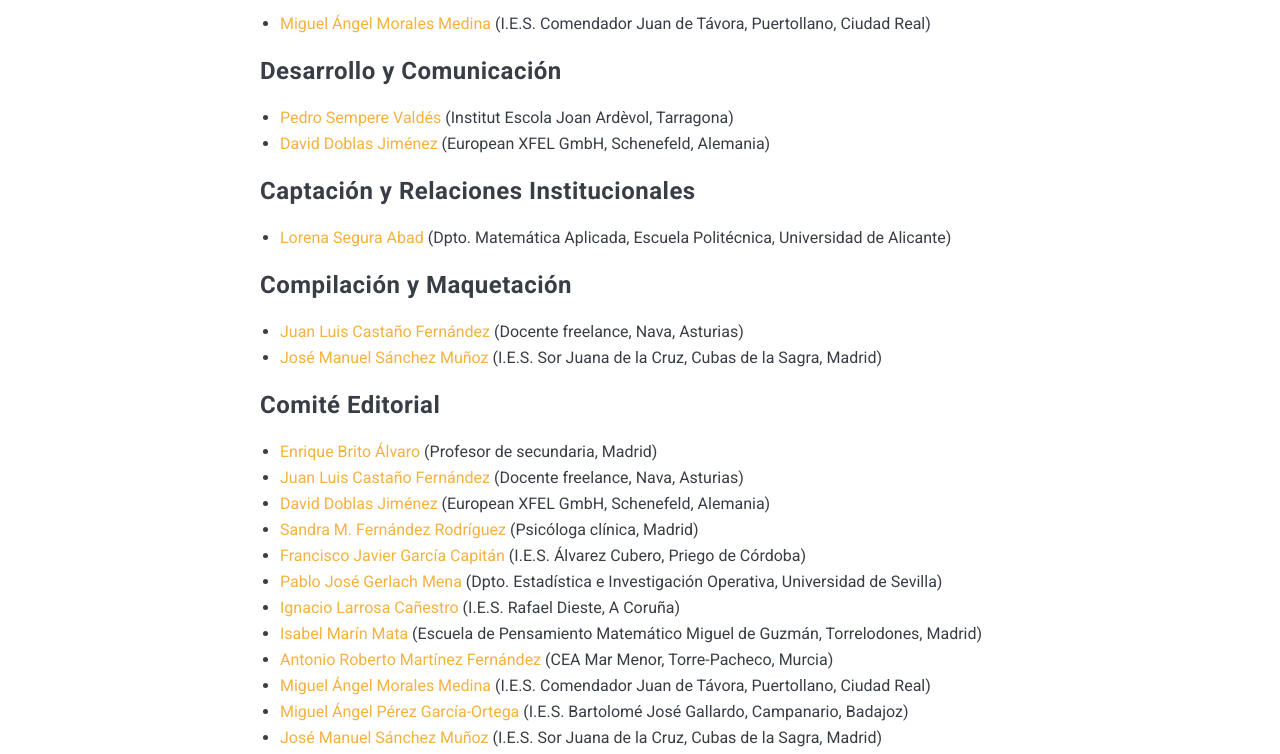
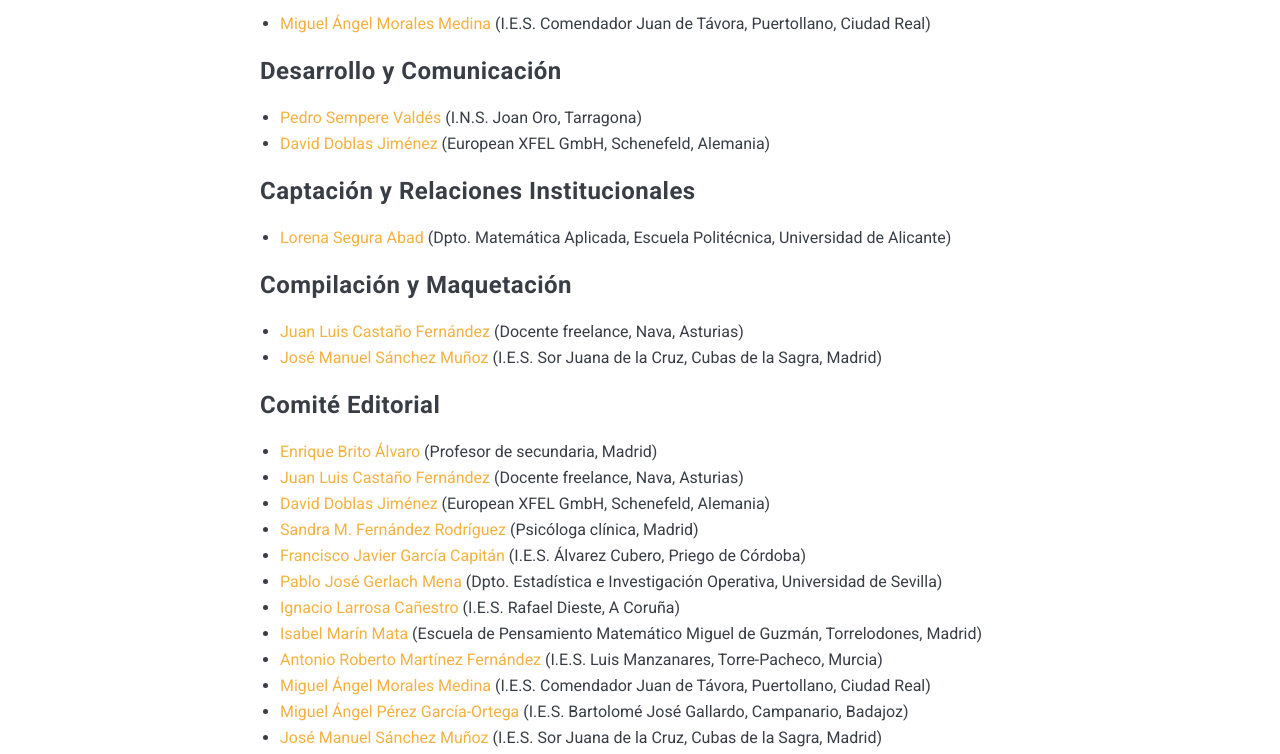
Before and after one commit to revistalva2/lva2.github.io, a Jekyll site: the page built from _pages/01-ficha_bibliografica.markdown, in a window 1280 px wide. Shown: the part 861-1615 px from the top of the page. Built offline with Jekyll 4.4.1, drawn with Linux system fonts in a browser that asks for light colours; nearby versions of some CDN libraries.

Commit message:
Update 01-ficha_bibliografica.markdown

```diff
--- a/_pages/01-ficha_bibliografica.markdown
+++ b/_pages/01-ficha_bibliografica.markdown
@@ -35,7 +35,7 @@ permalink: /ficha_bibliografica/
 
 ### Desarrollo y Comunicación
 
-- [Pedro Sempere Valdés](mailto:pedrosemperevaldes@gmail.com) (Institut Escola Joan Ardèvol, Tarragona)
+- [Pedro Sempere Valdés](mailto:psemper1@xtec.cat) (I.N.S. Joan Oro, Tarragona)
 - [David Doblas Jiménez](mailto:david.doblas-jimenez@xfel.eu) (European XFEL GmbH, Schenefeld, Alemania)
 
 ### Captación y Relaciones Institucionales
@@ -57,7 +57,7 @@ permalink: /ficha_bibliografica/
 - [Pablo José Gerlach Mena](mailto:gerlach@us.es) (Dpto. Estadística e Investigación Operativa, Universidad de Sevilla)
 - [Ignacio Larrosa Cañestro](mailto:ilarrosa@mundo-r.com) (I.E.S. Rafael Dieste, A Coruña)
 - [Isabel Marín Mata](mailto:isamarin77@hotmail.com) (Escuela de Pensamiento Matemático Miguel de Guzmán, Torrelodones, Madrid)
-- [Antonio Roberto Martínez Fernández](mailto:antoniorobert.martinez@murciaeduca.es) (CEA Mar Menor, Torre-Pacheco, Murcia)
+- [Antonio Roberto Martínez Fernández](mailto:antoniorobert.martinez@murciaeduca.es) (I.E.S. Luis Manzanares, Torre-Pacheco, Murcia)
 - [Miguel Ángel Morales Medina](mailto:gaussianos@gmail.com) (I.E.S. Comendador Juan de Távora, Puertollano, Ciudad Real)
 - [Miguel Ángel Pérez García-Ortega](mailto:mianpgo@gmail.com) (I.E.S. Bartolomé José Gallardo, Campanario, Badajoz)
 - [José Manuel Sánchez Muñoz](mailto:jose.sm@educa.madrid.org) (I.E.S. Sor Juana de la Cruz, Cubas de la Sagra, Madrid)
```
